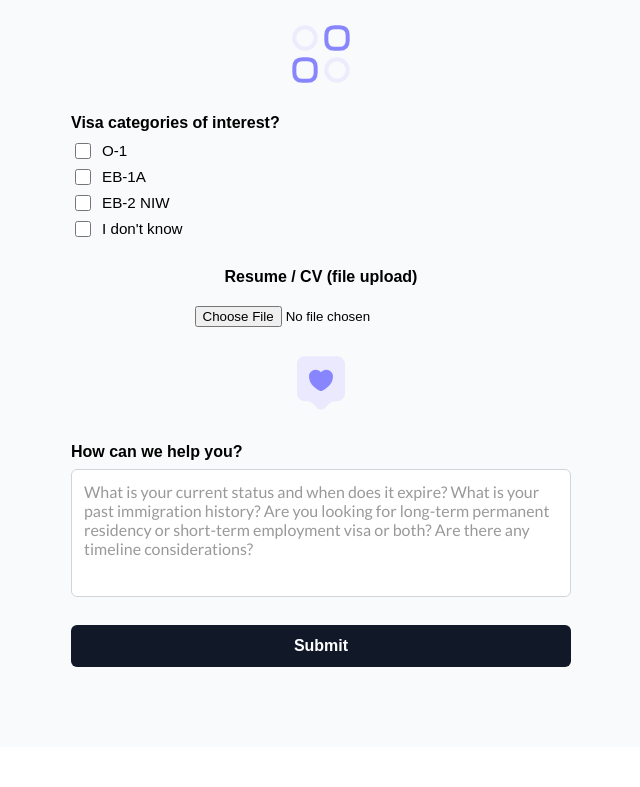
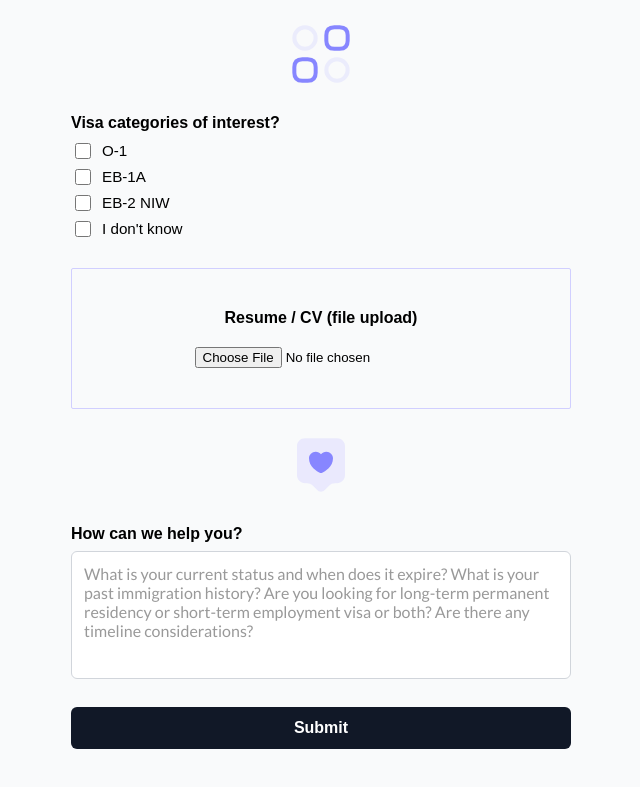
Before and after one commit to Dunridge/alma-app, a Next.js app: page / in a window 1280 px wide. Shown: the part 1184-1971 px from the top of the page, without its empty margins (319-959 px from the left). Before the commit the page ends 1931 px from the top, so only its background shows below. Built offline with nearby package versions, Linux system fonts and the light colour scheme.

Commit message:
add upload form field

```diff
--- a/src/components/FormFileInput.tsx
+++ b/src/components/FormFileInput.tsx
@@ -16,7 +16,7 @@ export default function FormFileInput({ label, file, onChange }: Props) {
   };
 
   return (
-    <div className="immigration-form__group">
+    <div className="immigration-form__group immigration-form__group--file-upload">
       <label className="immigration-form__group-title">{label}</label>
       <input
         type="file"
--- a/src/components/ImmigrationAssessmentForm.tsx
+++ b/src/components/ImmigrationAssessmentForm.tsx
@@ -50,10 +50,8 @@ export default function ImmigrationAssessmentForm() {
     router.push("/submitted");
   };
 
-  const handleFileChange = (e: React.ChangeEvent<HTMLInputElement>) => {
-    if (e.target.files && e.target.files[0]) {
-      setFormData((prev) => ({ ...prev, resume: e.target.files![0] }));
-    }
+  const handleFileChange = (file: File | null) => {
+    setFormData((prev) => ({ ...prev, resume: file }));
   };
 
   return (
@@ -119,26 +117,10 @@ export default function ImmigrationAssessmentForm() {
           </div>
         </div>
 
-        {/* TODO: convert to a component */}
-        {/* <div className="immigration-form__group">
-          <label className="immigration-form__group-title">
-            Resume / CV (file upload)
-          </label>
-          <input
-            type="file"
-            accept=".pdf,.doc,.docx"
-            onChange={handleFileChange}
-            className="immigration-form__file-input"
-          />
-          {formData.resume && <p>Selected file: {formData.resume.name}</p>}
-        </div> */}
-
         <FormFileInput
           label="Resume / CV (file upload)"
           file={formData.resume}
-          onChange={(file) =>
-            setFormData((prev) => ({ ...prev, resume: file }))
-          }
+          onChange={handleFileChange}
         />
 
         <div className="immigration-form__group">
--- a/src/styles/immigration-form.css
+++ b/src/styles/immigration-form.css
@@ -56,6 +56,12 @@
   gap: 0.75rem;
 }
 
+.immigration-form__group--file-upload {
+  border: 1px solid #d1cfff; /* #8786FF */
+  border-radius: 2px;
+  padding: 40px;
+}
+
 .immigration-form__group-container {
   width: 100%;
 }
```
